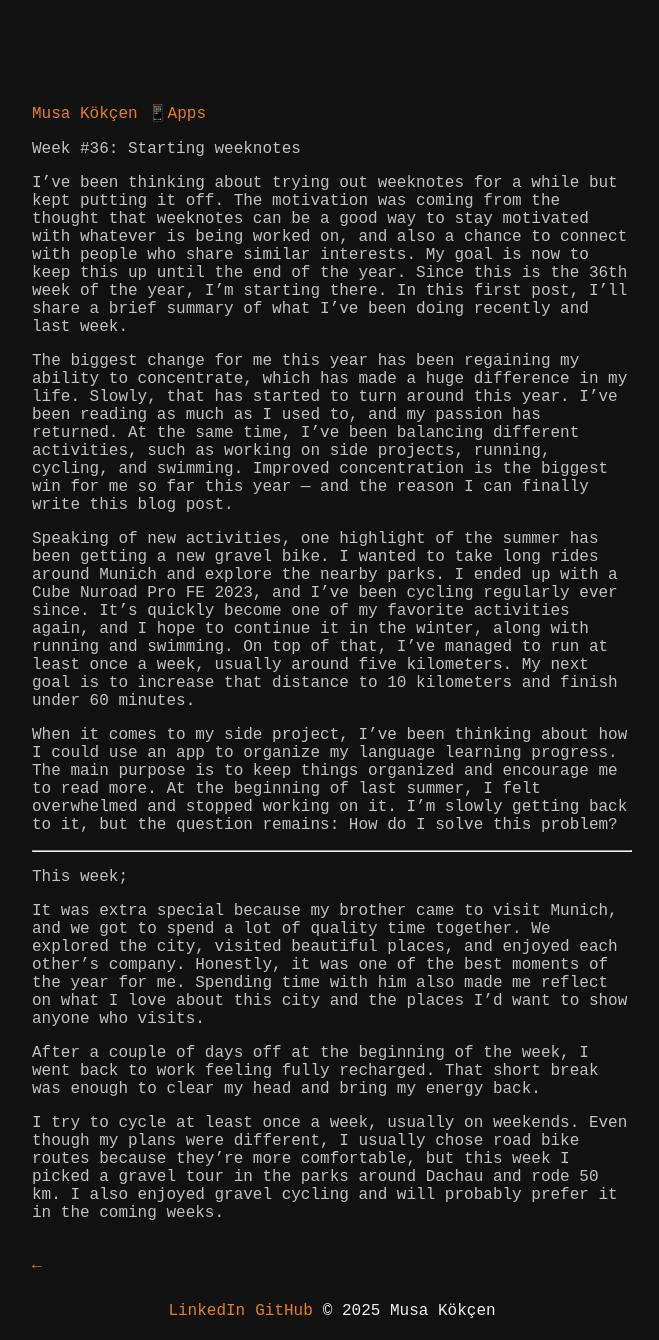
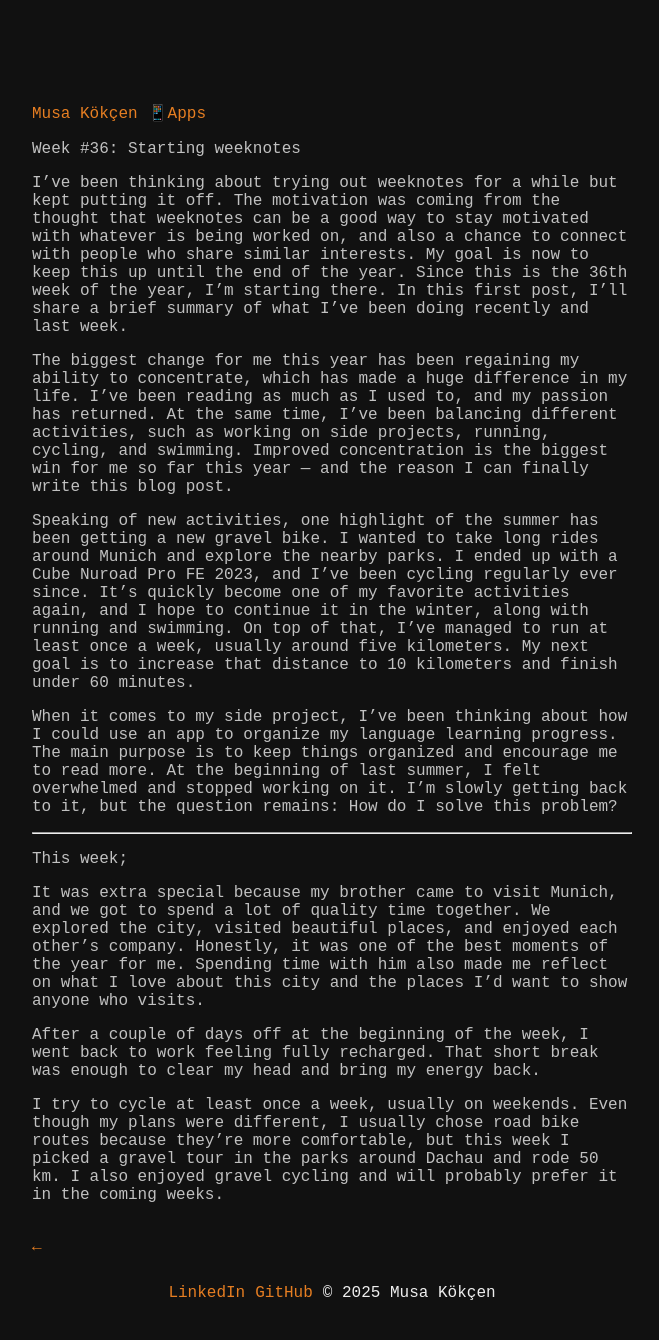
Before and after one commit to musakokcen/musakocen.github.io, a Jekyll site: the page built from _posts/2025-09-07-startingWeeknotes.md, in a window 1280 px wide. Shown: the whole page, without its empty margins (308-967 px from the left). Built offline with Jekyll 4.4.1, drawn with Linux system fonts in a browser that asks for light colours.

Commit message:
update post

```diff
--- a/_posts/2025-09-07-startingWeeknotes.md
+++ b/_posts/2025-09-07-startingWeeknotes.md
@@ -6,7 +6,7 @@ subtitle: ""
 
 I’ve been thinking about trying out weeknotes for a while but kept putting it off. The motivation was coming from the thought that weeknotes can be a good way to stay motivated with whatever is being worked on, and also a chance to connect with people who share similar interests. My goal is now to keep this up until the end of the year. Since this is the 36th week of the year, I’m starting there. In this first post, I’ll share a brief summary of what I’ve been doing recently and last week.
 
-The biggest change for me this year has been regaining my ability to concentrate, which has made a huge difference in my life. Slowly, that has started to turn around this year. I’ve been reading as much as I used to, and my passion has returned. At the same time, I’ve been balancing different activities, such as working on side projects, running, cycling, and swimming. Improved concentration is the biggest win for me so far this year — and the reason I can finally write this blog post.
+The biggest change for me this year has been regaining my ability to concentrate, which has made a huge difference in my life. I’ve been reading as much as I used to, and my passion has returned. At the same time, I’ve been balancing different activities, such as working on side projects, running, cycling, and swimming. Improved concentration is the biggest win for me so far this year — and the reason I can finally write this blog post.
 
 Speaking of new activities, one highlight of the summer has been getting a new gravel bike. I wanted to take long rides around Munich and explore the nearby parks. I ended up with a Cube Nuroad Pro FE 2023, and I've been cycling regularly ever since. It’s quickly become one of my favorite activities again, and I hope to continue it in the winter, along with running and swimming. On top of that, I’ve managed to run at least once a week, usually around five kilometers. My next goal is to increase that distance to 10 kilometers and finish under 60 minutes.
 
```
